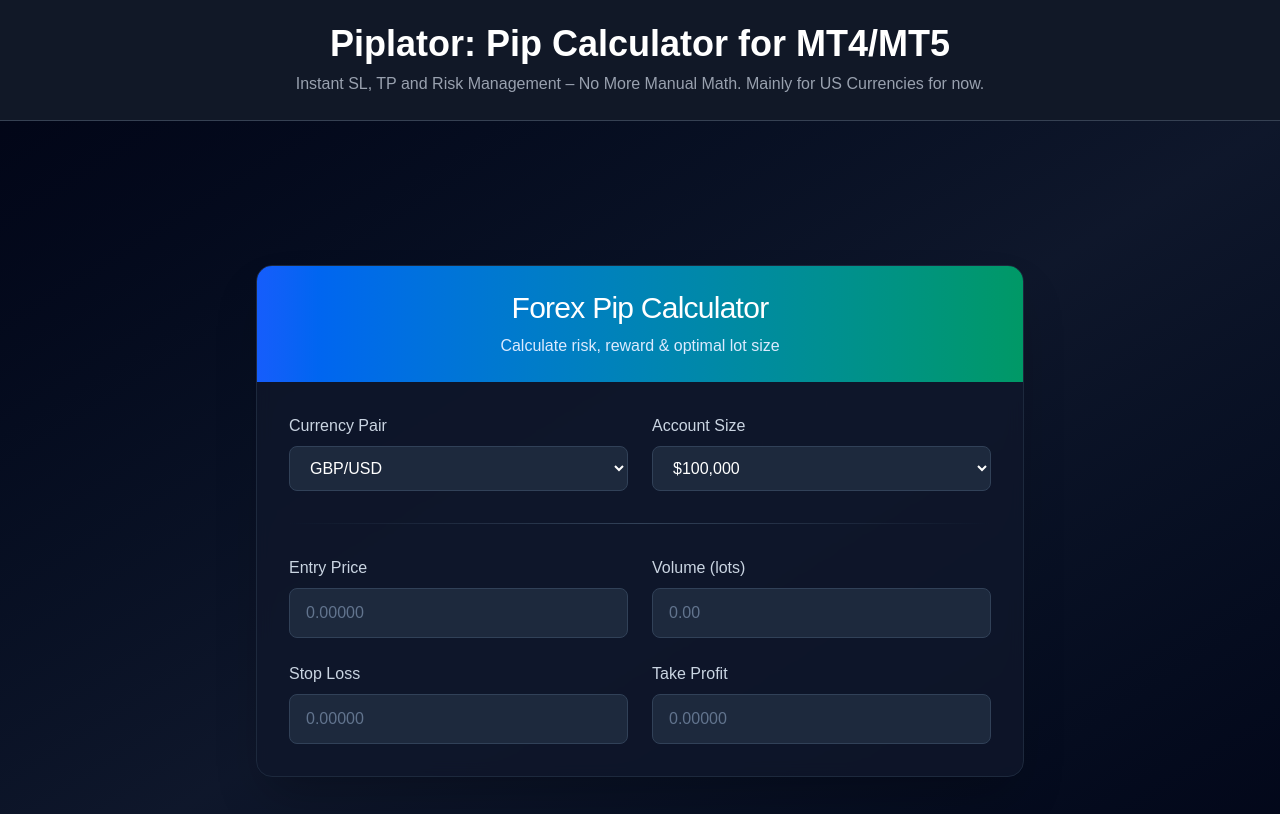
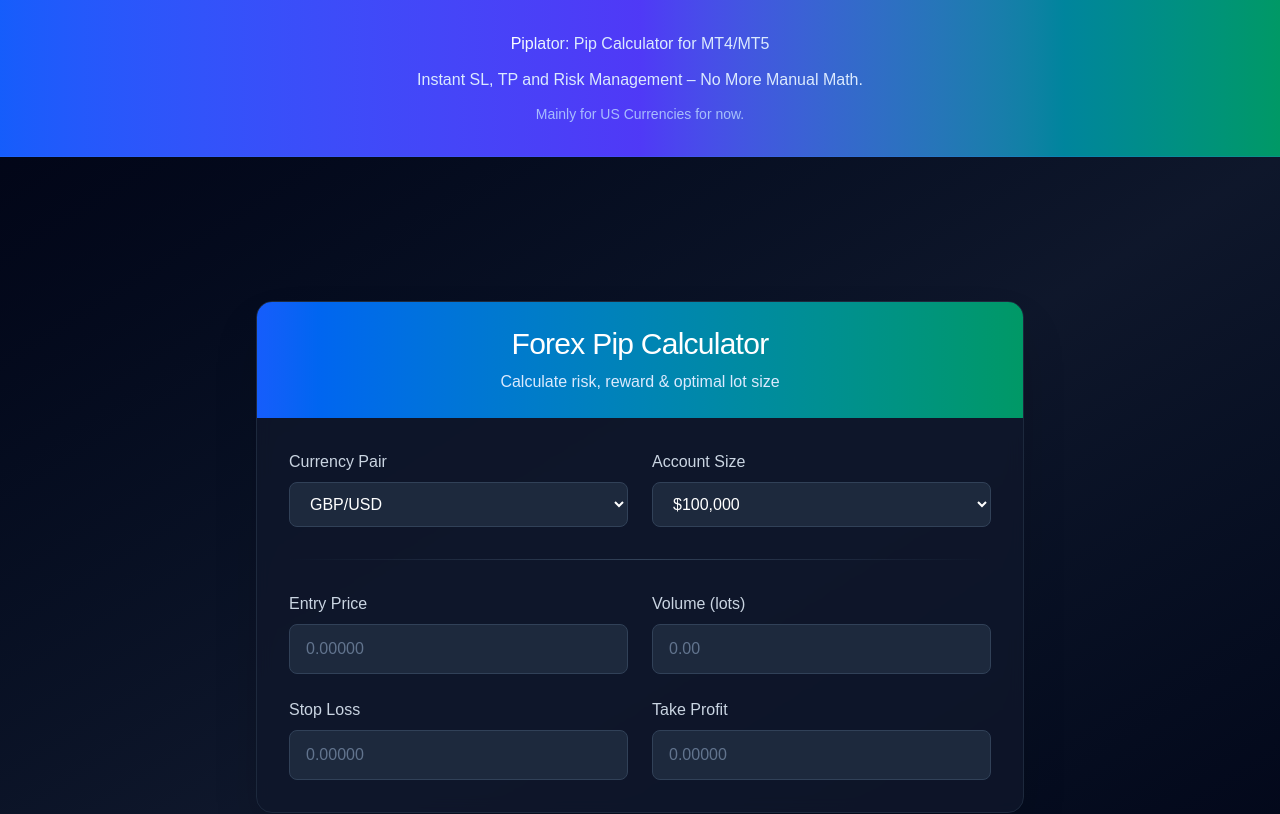
Before and after one commit to Nihilus888/piplator, a Next.js app: page / in a window 1280 px wide. Shown: the top 814 px of the page. Built offline with nearby package versions, Linux system fonts and the light colour scheme.

Commit message:
make Header UI nicer

```diff
--- a/src/components/Header.tsx
+++ b/src/components/Header.tsx
@@ -2,12 +2,21 @@
 
 const Header: React.FC = () => {
   return (
-    <header className="text-center py-6 bg-[#111827] border-b border-gray-700 shadow-md">
-      <h1 className="text-4xl font-bold text-white">Piplator: Pip Calculator for MT4/MT5</h1>
-      <p className="text-gray-400 mt-2 text-base">
-        Instant SL, TP and Risk Management – No More Manual Math.
-        Mainly for US Currencies for now.
-      </p>
+    <header className="w-full bg-gradient-to-r from-blue-600 via-indigo-600 to-emerald-600 border-b border-blue-500/20 shadow-2xl">
+      <div className="max-w-7xl mx-auto px-4 py-8">
+        <div className="text-center space-y-3">
+          <h1 className="text-white">
+            <span className="bg-gradient-to-r from-white to-blue-100 bg-clip-text text-transparent">Piplator</span>
+            <span className="text-blue-100">: Pip Calculator for MT4/MT5</span>
+          </h1>
+          <p className="text-blue-100 max-w-2xl mx-auto">
+            Instant SL, TP and Risk Management – No More Manual Math.
+          </p>
+          <p className="text-blue-200/80 text-sm">
+            Mainly for US Currencies for now.
+          </p>
+        </div>
+      </div>
     </header>
   );
 };
```
